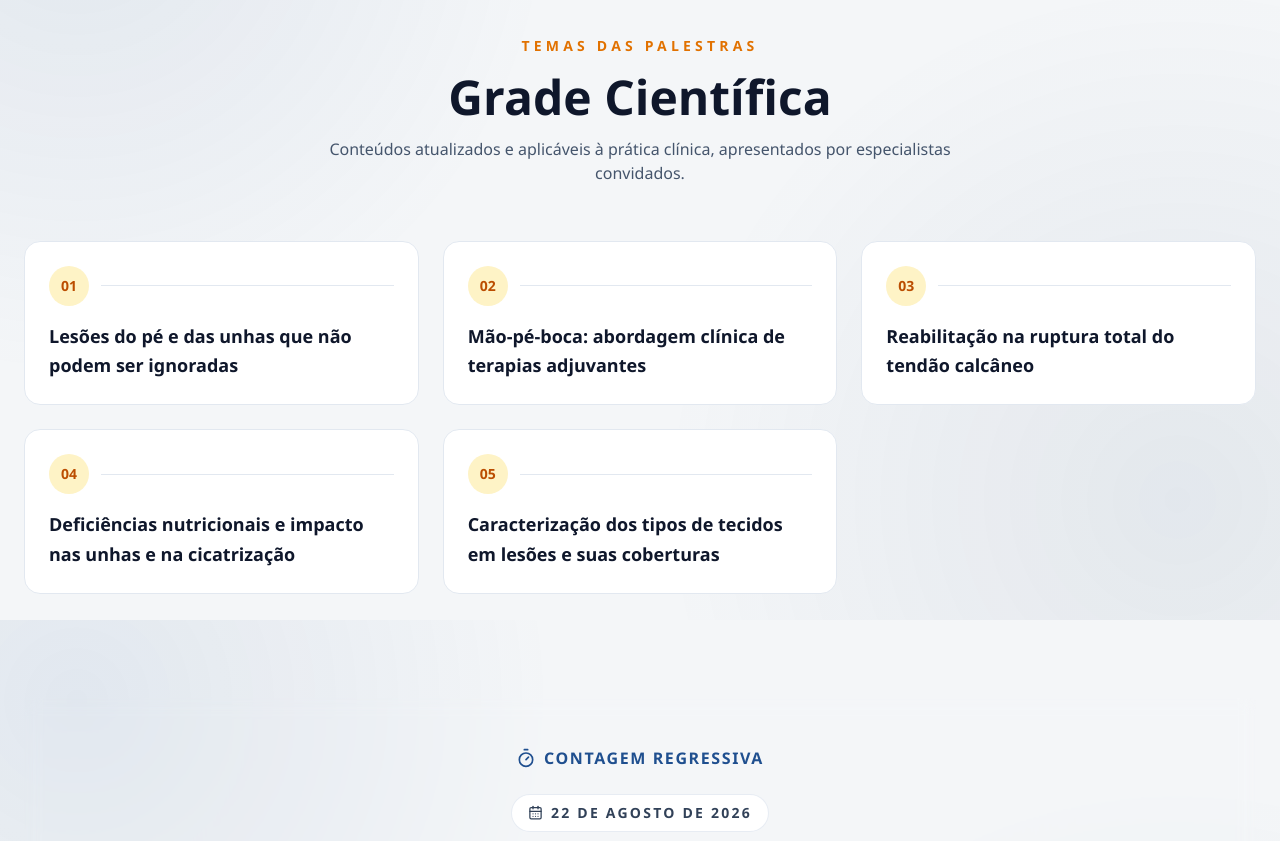
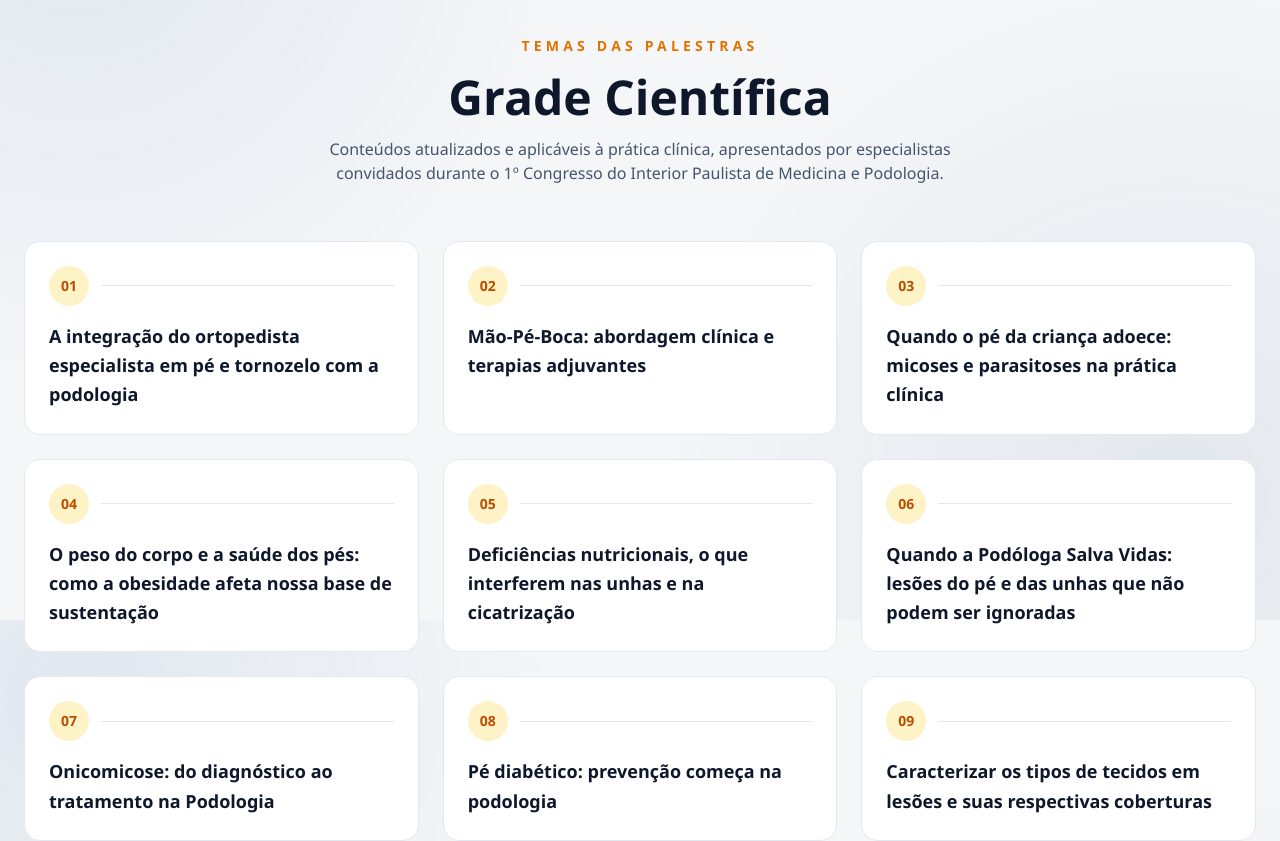
Before and after one commit to gpPacheco/cipmp, a Next.js app: page / in a window 1280 px wide. Shown: the part 2580-3421 px from the top of the page. Built offline with nearby package versions, Linux system fonts and the light colour scheme.

Commit message:
feat: update theme section

```diff
--- a/src/components/ThemesSection.tsx
+++ b/src/components/ThemesSection.tsx
@@ -1,9 +1,13 @@
 const themes = [
-  "Lesões do pé e das unhas que não podem ser ignoradas",
-  "Mão-pé-boca: abordagem clínica de terapias adjuvantes",
-  "Reabilitação na ruptura total do tendão calcâneo",
-  "Deficiências nutricionais e impacto nas unhas e na cicatrização",
-  "Caracterização dos tipos de tecidos em lesões e suas coberturas",
+  "A integração do ortopedista especialista em pé e tornozelo com a podologia",
+  "Mão-Pé-Boca: abordagem clínica e terapias adjuvantes",
+  "Quando o pé da criança adoece: micoses e parasitoses na prática clínica",
+  "O peso do corpo e a saúde dos pés: como a obesidade afeta nossa base de sustentação",
+  "Deficiências nutricionais, o que interferem nas unhas e na cicatrização",
+  "Quando a Podóloga Salva Vidas: lesões do pé e das unhas que não podem ser ignoradas",
+  "Onicomicose: do diagnóstico ao tratamento na Podologia",
+  "Pé diabético: prevenção começa na podologia",
+  "Caracterizar os tipos de tecidos em lesões e suas respectivas coberturas",
 ];
 
 export default function ThemesSection() {
@@ -12,16 +16,17 @@ export default function ThemesSection() {
       <div className="mx-auto max-w-7xl px-6">
         <div className="text-center">
           <span className="text-sm font-semibold uppercase tracking-[0.3em] text-amber-600">
-            Temas das palestras
+            Temas das Palestras
           </span>
 
-          <h2 className="mt-4 text-4xl md:text-5xl font-bold text-slate-900">
+          <h2 className="mt-4 text-4xl font-bold text-slate-900 md:text-5xl">
             Grade Científica
           </h2>
 
-          <p className="mt-4 text-slate-600 max-w-2xl mx-auto">
+          <p className="mx-auto mt-4 max-w-2xl text-slate-600">
             Conteúdos atualizados e aplicáveis à prática clínica,
-            apresentados por especialistas convidados.
+            apresentados por especialistas convidados durante o
+            1º Congresso do Interior Paulista de Medicina e Podologia.
           </p>
         </div>
 
@@ -36,7 +41,7 @@ export default function ThemesSection() {
                   {String(index + 1).padStart(2, "0")}
                 </span>
 
-                <div className="h-px flex-1 bg-slate-200 group-hover:bg-amber-300" />
+                <div className="h-px flex-1 bg-slate-200 transition-colors group-hover:bg-amber-300" />
               </div>
 
               <h3 className="text-lg font-semibold leading-relaxed text-slate-900">
```
